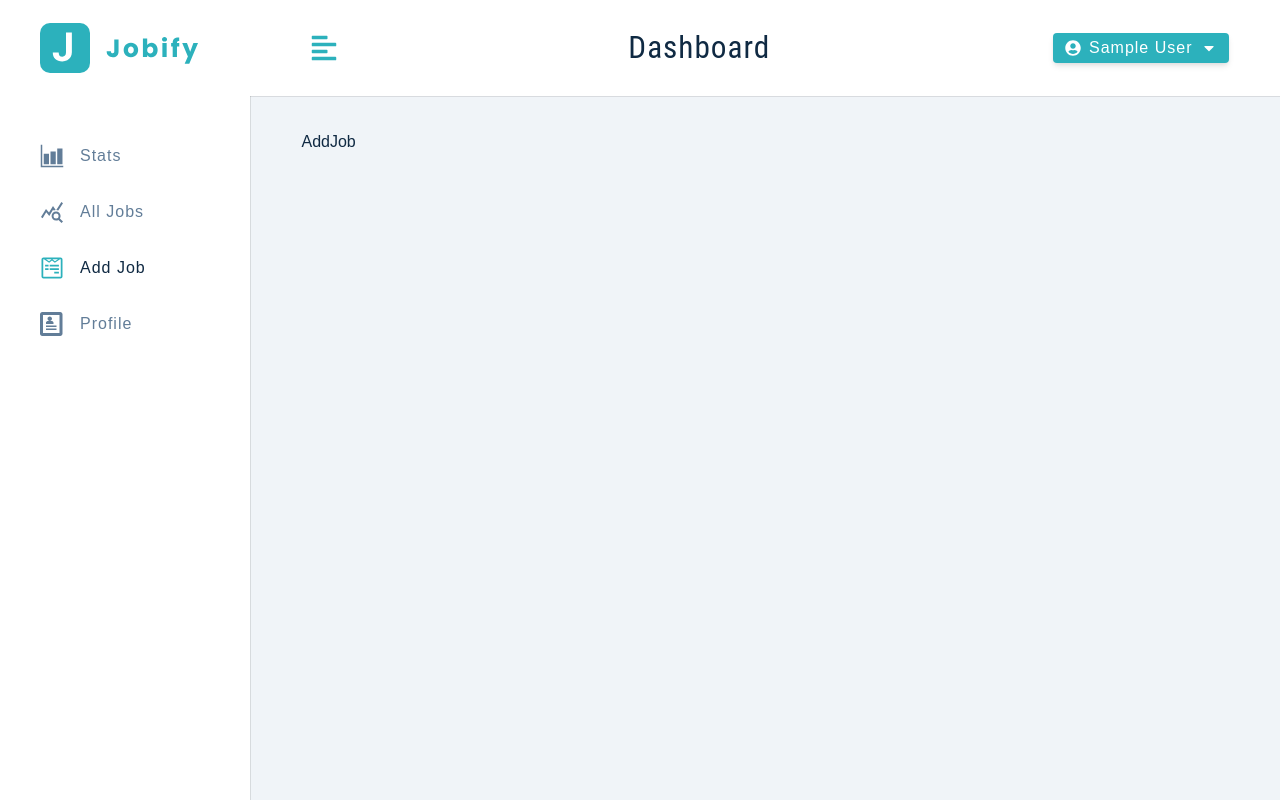
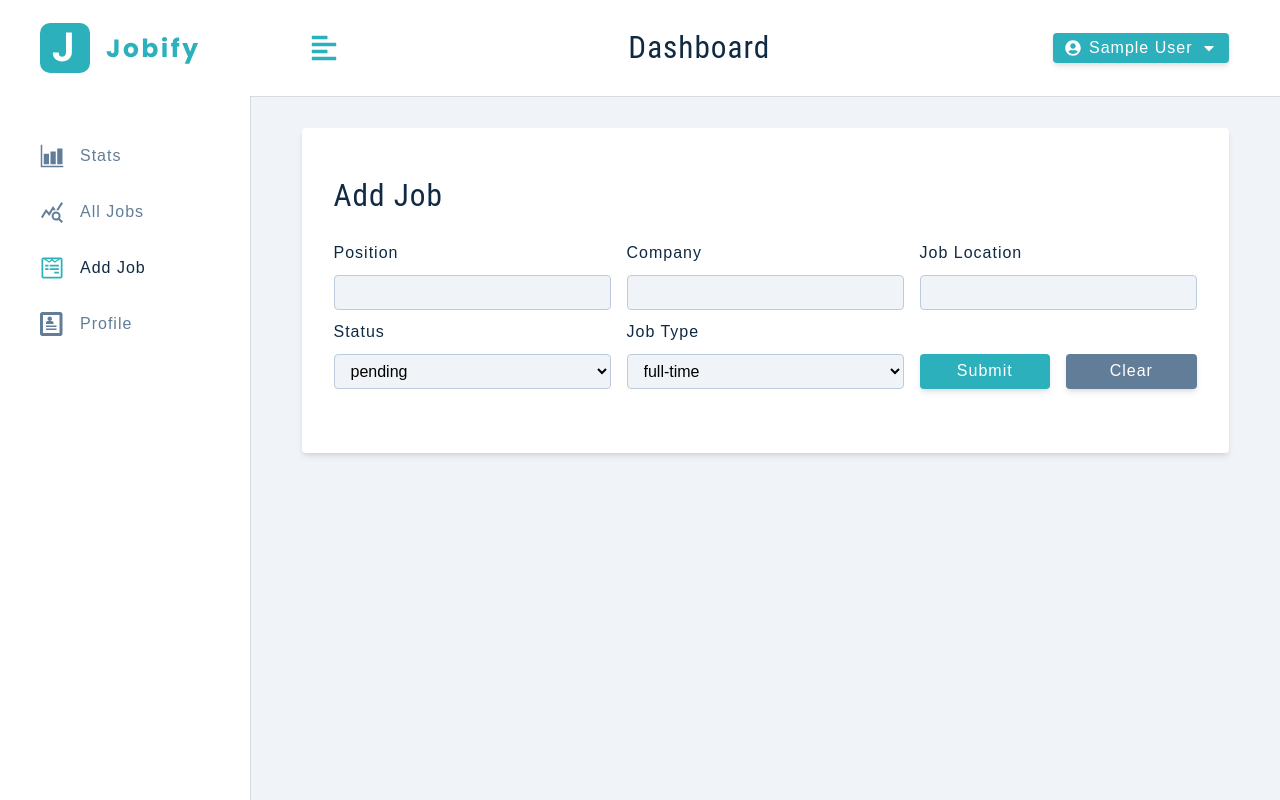
Before and after one commit to pakavi/modern-mern-stack, a React (Create React App) app in the folder client/: page /add-job in a window 1280 px wide. Built offline with nearby package versions, Linux system fonts and the light colour scheme; sample sign-in values are in the browser's storage; the HTML template or start-up script is replaced by a standard one.

Commit message:
Setup create job front-end

```diff
--- /dev/null
+++ b/client/src/components/FormRowSelect.js
@@ -0,0 +1,28 @@
+import React from "react";
+
+
+const FormRowSelect = ({ labelText, name, value, handleChange, list }) => {
+  return (
+    <div className="form-row">
+      <label htmlFor={name} className="form-label">
+        {labelText || name}
+      </label>
+      <select
+        name={name}
+        value={value}
+        onChange={handleChange}
+        className="form-select"
+      >
+        {list.map((itemValue, index) => {
+          return (
+            <option key={index} value={itemValue}>
+              {itemValue}
+            </option>
+          );
+        })}
+      </select>
+    </div>
+  );
+};
+
+export default FormRowSelect;
--- a/client/src/components/index.js
+++ b/client/src/components/index.js
@@ -2,8 +2,17 @@
 import Alert from "./Alert";
 import Logo from "./Logo";
 
+import FormRowSelect from "./FormRowSelect";
 import SmallSidebar from "./SmallSidebar";
 import BigSidebar from "./BigSidebar";
 import Navbar from "./Navbar";
 
-export { Logo, FormRow, Alert, Navbar, SmallSidebar, BigSidebar };
+export {
+  Logo,
+  FormRow,
+  FormRowSelect,
+  Alert,
+  Navbar,
+  SmallSidebar,
+  BigSidebar,
+};
--- a/client/src/context/actions.js
+++ b/client/src/context/actions.js
@@ -1,6 +1,10 @@
 export const SETUP_USER_BEGIN = "LOGIN_USER";
 export const SETUP_USER_SUCCESS = "LOGIN_SUCCESS";
 export const SETUP_USER_ERROR = "LOGIN_ERROR";
+
+export const CREATE_JOB_BEGIN = "CREATE_JOB_BEGIN";
+export const CREATE_JOB_SUCCESS = "CREATE_JOB_SUCCESS";
+export const CREATE_JOB_ERROR = "CREATE_JOB_ERROR";
 
 export const UPDATE_USER_BEGIN = "UPDATE_USER";
 export const UPDATE_USER_SUCCESS = "UPDATE_SUCCESS";
@@ -11,3 +15,6 @@
 
 export const TOGGLE_SIDEBAR = "TOGGLE_SIDEBAR";
 export const LOGOUT_USER = "LOGOUT_USER";
+
+export const HANDLE_CHANGE = "HANDLE_CHANGE";
+export const CLEAR_VALUES = "CLEAR_VALUES";
--- a/client/src/context/appContext.js
+++ b/client/src/context/appContext.js
@@ -17,24 +17,36 @@
   SETUP_USER_BEGIN,
   SETUP_USER_SUCCESS,
   SETUP_USER_ERROR,
+  CREATE_JOB_BEGIN,
+  CREATE_JOB_SUCCESS,
+  CREATE_JOB_ERROR,
   UPDATE_USER_BEGIN,
   UPDATE_USER_SUCCESS,
   UPDATE_USER_ERROR,
   TOGGLE_SIDEBAR,
   LOGOUT_USER,
+  HANDLE_CHANGE,
+  CLEAR_VALUES,
 } from "./actions";
-
 
 const initialState = {
   isLoading: false,
   showAlert: false,
   alertText: "",
   alertType: "",
+  token: token,
   user: user ? JSON.parse(user) : null,
-  token: token,
   userLocation: userLocation || "",
   jobLocation: userLocation || "",
   showSidebar: false,
+  isEditing: false,
+  editJobId: "",
+  position: "",
+  company: "",
+  jobTypeOptions: ["full-time", "part-time", "remote", "internship"],
+  jobType: "full-time",
+  statusOptions: ["pending", "interview", "declined"],
+  status: "pending",
 };
 
 const AppContext = React.createContext();
@@ -74,11 +86,19 @@
 
   const toggleSidebar = () => dispatch({ type: TOGGLE_SIDEBAR });
 
+  const handleChange = ({ name, value }) =>
+    dispatch({ type: HANDLE_CHANGE, payload: { name, value } });
+
+  const clearValues = () => dispatch({ type: CLEAR_VALUES });
+
   const setupUser = async ({ currentUser, endpoint, alertText }) => {
     dispatch({ type: SETUP_USER_BEGIN });
 
     try {
-      const { data } = await axios.post(`/api/v1/auth/${endpoint}`, currentUser);
+      const { data } = await axios.post(
+        `/api/v1/auth/${endpoint}`,
+        currentUser
+      );
       const { user, token, location } = data;
 
       dispatch({
@@ -108,7 +128,7 @@
       });
       addUserToLocalStorage({ user, token, location });
     } catch (err) {
-      if(err.response.status !== 401) {
+      if (err.response.status !== 401) {
         dispatch({
           type: UPDATE_USER_ERROR,
           payload: { msg: err.response.data.msg },
@@ -123,6 +143,31 @@
     removeUserFromLocalStorage();
   };
 
+  const createJob = async () => {
+    dispatch({ type: CREATE_JOB_BEGIN });
+
+    try {
+      const { position, company, jobLocation, jobType, status } = state;
+
+      await authFetch.post("/jobs", {
+        position,
+        company,
+        jobLocation,
+        jobType,
+        status,
+      });
+      dispatch({ type: CREATE_JOB_SUCCESS });
+      dispatch({ type: CLEAR_VALUES });
+    } catch (err) {
+      if (err.response.status === 401) return;
+      dispatch({
+        type: CREATE_JOB_ERROR,
+        payload: { msg: err.response.data.msg },
+      });
+    }
+    clearAlert();
+  };
+
   return (
     <AppContext.Provider
       value={{
@@ -132,6 +177,9 @@
         updateUser,
         logoutUser,
         toggleSidebar,
+        handleChange,
+        clearValues,
+        createJob,
       }}
     >
       {children}
--- a/client/src/context/reducer.js
+++ b/client/src/context/reducer.js
@@ -11,6 +11,11 @@
   UPDATE_USER_ERROR,
   TOGGLE_SIDEBAR,
   LOGOUT_USER,
+  HANDLE_CHANGE,
+  CLEAR_VALUES,
+  CREATE_JOB_BEGIN,
+  CREATE_JOB_SUCCESS,
+  CREATE_JOB_ERROR,
 } from "./actions";
 
 
@@ -32,6 +37,7 @@
       alertText: "",
     };
   }
+
 
   if (action.type === SETUP_USER_BEGIN) {
     return { ...state, isLoading: true };
@@ -101,6 +107,35 @@
     };
   }
 
+
+  if(action.type === CREATE_JOB_BEGIN) {
+    return {
+      ...state,
+      isLoading: true
+    }
+  }
+
+  if (action.type === CREATE_JOB_SUCCESS) {
+    return {
+      ...state,
+      isLoading: false,
+      showAlert: true,
+      alertType: "success",
+      alertText: "Job Created",
+    };
+  }
+
+  if (action.type === CREATE_JOB_ERROR) {
+    return {
+      ...state,
+      isLoading: false,
+      showAlert: true,
+      alertType: "danger",
+      alertText: action.payload.msg,
+    };
+  }
+
+
   if (action.type === TOGGLE_SIDEBAR) {
     return {
       ...state,
@@ -108,6 +143,30 @@
     };
   }
 
+  if (action.type === HANDLE_CHANGE) {
+    return {
+      ...state,
+      [action.payload.name]: action.payload.value,
+    };
+  }
+
+  if (action.type === CLEAR_VALUES) {
+    const initialState = {
+      isEditing: false,
+      editJobId: "",
+      position: "",
+      company: "",
+      jobLocation: state.userLocation || "",
+      jobType: "full-time",
+      status: "pending",
+    };
+
+    return {
+      ...state,
+      ...initialState,
+    };
+  }
+
   throw new Error(`No such action: ${action.type}`);
 };
 
--- a/client/src/pages/dashboard/AddJob.js
+++ b/client/src/pages/dashboard/AddJob.js
@@ -1,8 +1,108 @@
 import React from "react";
+
+import { FormRow, FormRowSelect, Alert } from "../../components/";
+import { UseAppContext } from "../../context/appContext";
+
+import Wrapper from "../../assets/wrappers/DashboardFormPage";
 
 
 const AddJob = () => {
-  return <div>AddJob</div>;
+  const {
+    isLoading,
+    showAlert,
+    displayAlert,
+    isEditing,
+    position,
+    company,
+    jobLocation,
+    jobType,
+    jobTypeOptions,
+    status,
+    statusOptions,
+    handleChange,
+    clearValues,
+    createJob,
+  } = UseAppContext();
+
+  const handleJobInput = (e) => {
+    const name = e.target.name;
+    const value = e.target.value;
+    handleChange({ name, value });
+  };
+
+  const handleSubmit = (e) => {
+    e.preventDefault();
+
+    if (!position || !company || !jobLocation) {
+      displayAlert("");
+      return;
+    }
+    if(isEditing) return;
+
+    createJob();
+  };
+
+  return (
+    <Wrapper>
+      <form className="form">
+        <h3>{isEditing ? "Edit Job" : "Add Job"}</h3>
+      </form>
+      {showAlert && <Alert />}
+      <div className="form-center">
+        <FormRow
+          type="text"
+          name="position"
+          value={position}
+          handleChange={handleJobInput}
+        />
+        <FormRow
+          type="text"
+          name="company"
+          value={company}
+          handleChange={handleJobInput}
+        />
+        <FormRow
+          type="text"
+          name="jobLocation"
+          labelText="job location"
+          value={jobLocation}
+          handleChange={handleJobInput}
+        />
+        <FormRowSelect
+          name="status"
+          value={status}
+          handleChange={handleJobInput}
+          list={statusOptions}
+        />
+        <FormRowSelect
+          name="jobType"
+          labelText="job type"
+          value={jobType}
+          handleChange={handleJobInput}
+          list={jobTypeOptions}
+        />
+        <div className="btn-container">
+          <button
+            type="submit"
+            className="btn btn-block submit-btn"
+            onClick={handleSubmit}
+            disabled={isLoading}
+          >
+            Submit
+          </button>
+          <button
+            className="btn btn-block clear-btn"
+            onClick={(e) => {
+              e.preventDefault();
+              clearValues();
+            }}
+          >
+            Clear
+          </button>
+        </div>
+      </div>
+    </Wrapper>
+  );
 };
 
 export default AddJob;
--- a/client/src/pages/dashboard/Profile.js
+++ b/client/src/pages/dashboard/Profile.js
@@ -7,7 +7,8 @@
 
 
 const Profile = () => {
-  const { user, showAlert, displayAlert, updateUser, isLoading } = UseAppContext();
+  const { user, showAlert, displayAlert, updateUser, isLoading } =
+    UseAppContext();
 
   const [name, setName] = useState(user?.name);
   const [email, setEmail] = useState(user?.email);
```
